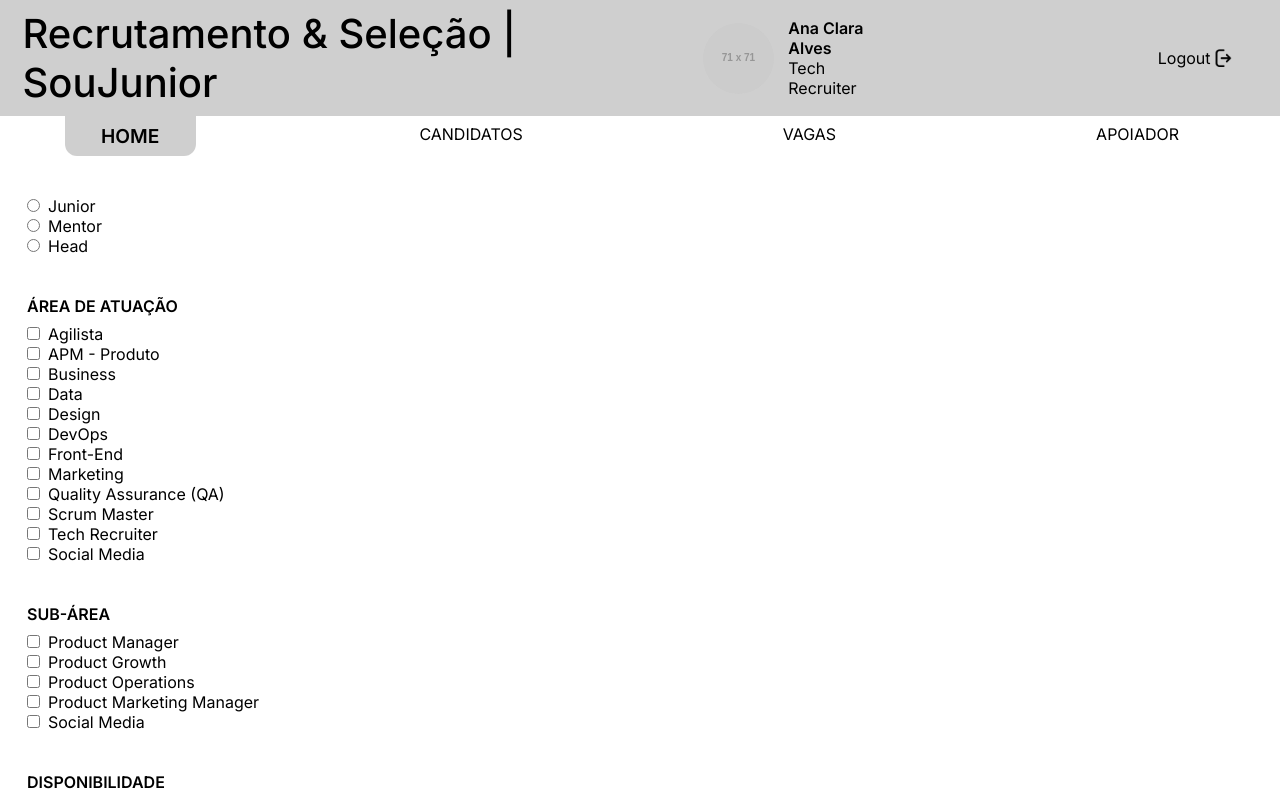
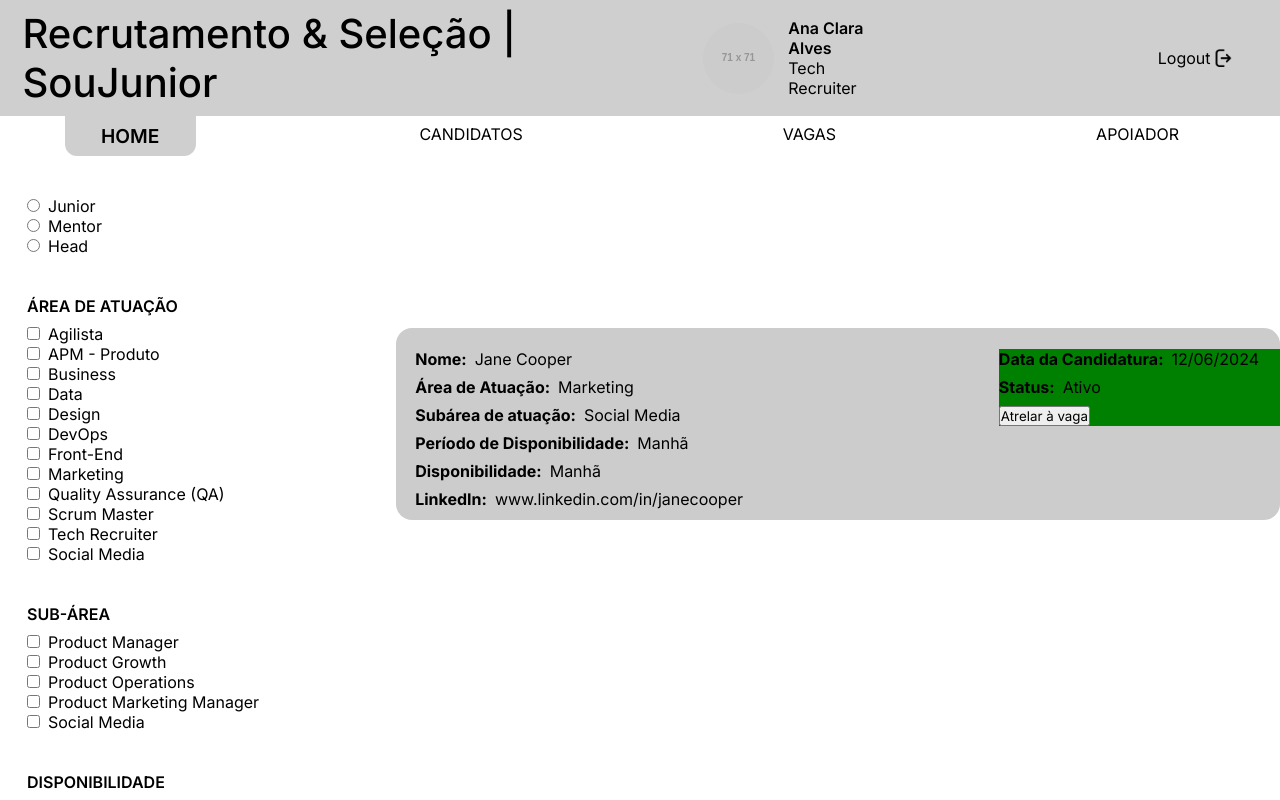
Before and after one commit to BarbasPedro/soujunior_backoffice, a Vue app in the folder backoffice-rh/: page / in a window 1280 px wide. Shown: the top 800 px of the page. Built offline with nearby package versions, Linux system fonts and the light colour scheme.

Commit message:
Desenvolvendo App com novos componentes

```diff
--- a/backoffice-rh/src/App.vue
+++ b/backoffice-rh/src/App.vue
@@ -1,14 +1,28 @@
 <script setup lang="ts">
+import Aside from "./components/Aside.vue";
+import Card from "./components/Card.vue";
 import Header from "./components/Header.vue";
-import Aside from "./components/Aside.vue";
 </script>
 
 <template>
   <div>
     <Header />
-    <Aside />
+    <div class="main">
+      <Aside />
+      <div class="cards">
+        <Card />
+      </div>
+    </div>
   </div>
 </template>
 
 <style scoped>
+.main {
+  display: flex;
+}
+
+.cards {
+  padding-top: 172px;
+  width: 100%;
+}
 </style>
```
